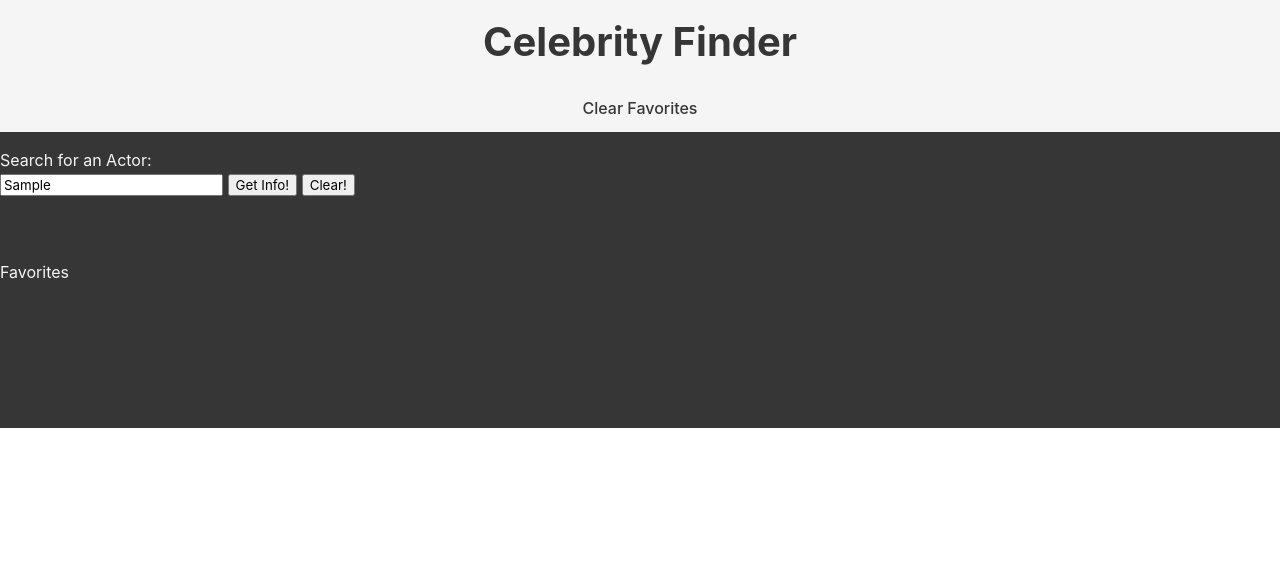
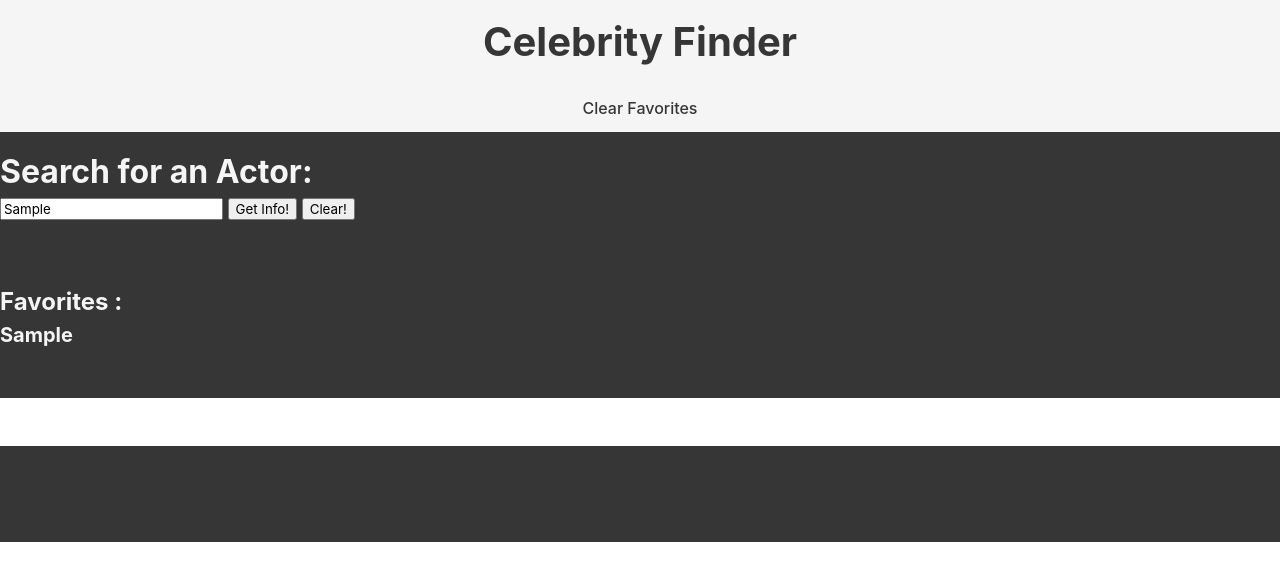
Before and after one commit to sam-levin/celebrity-movie-finder, a plain HTML site: page index.html in a window 1280 px wide. Both pictures are taken after typing "Sample" into the empty fields and a click on the button "Get Info!". Drawn offline with nearby package versions, Linux system fonts and the light colour scheme; no server answers.

Commit message:
added dynamic p element to favorites for later storage

```diff
--- a/assets/js/script.js
+++ b/assets/js/script.js
@@ -47,6 +47,18 @@ var buttonHandler = function (event) {
     // url to IMDB API with user search
 
     var url = "https://imdb-api.com/en/API/SearchName/k_01ly574i/" + actorName;
+
+    // have actorName become a favorite
+
+    var favorites = document.getElementById("favorites");
+
+    var favoriteAdd = document.querySelector(".favorites");
+
+    favoriteAdd.textContent = inputEl.value.trim();
+
+    favoriteAdd.classList.add("has-text-light", "is-size-5");
+
+    favorites.appendChild(favoriteAdd);
 
     // fetch IMDB
 
@@ -245,13 +257,16 @@ var buttonHandler = function (event) {
 
     });
 
+
 }
 
 /////////////////////////////////////////////////////////////////////////////
 
 // function to clear screen data
 
-var clearButtonHandler = function () {
+var clearButtonHandler = function (event) {
+
+    event.preventDefault();
 
     inputEl.textContent = "";
 
--- a/index.html
+++ b/index.html
@@ -53,7 +53,7 @@
 
             <div class="form-container">
 
-                <h3>Search for an Actor:</h3>
+                <h3 class="has-text-weight-bold is-size-3">Search for an Actor:</h3>
 
                     <form id="user-form">
 
@@ -69,17 +69,16 @@
 
         </div>
 
-        <div class= "row has-background-dark has-text-light py-6 " id="favorites">
+        <div class= "row has-background-dark has-text-light py-6 ">
 
-            <h5 class="">Favorites</h5>
+            <div class="has-text-weight-bold is-size-4" id="favorites">Favorites :</div>
 
-            <ul>
+                <p class="favorites"></p>
 
-            </ul>
 
         </div>
 
-        <div id="main-content" class="row has-text-light has py-6">
+        <div id="main-content" class="row has-text-light has py-6 my-6">
 
             <div class="pic-container">
 
```
